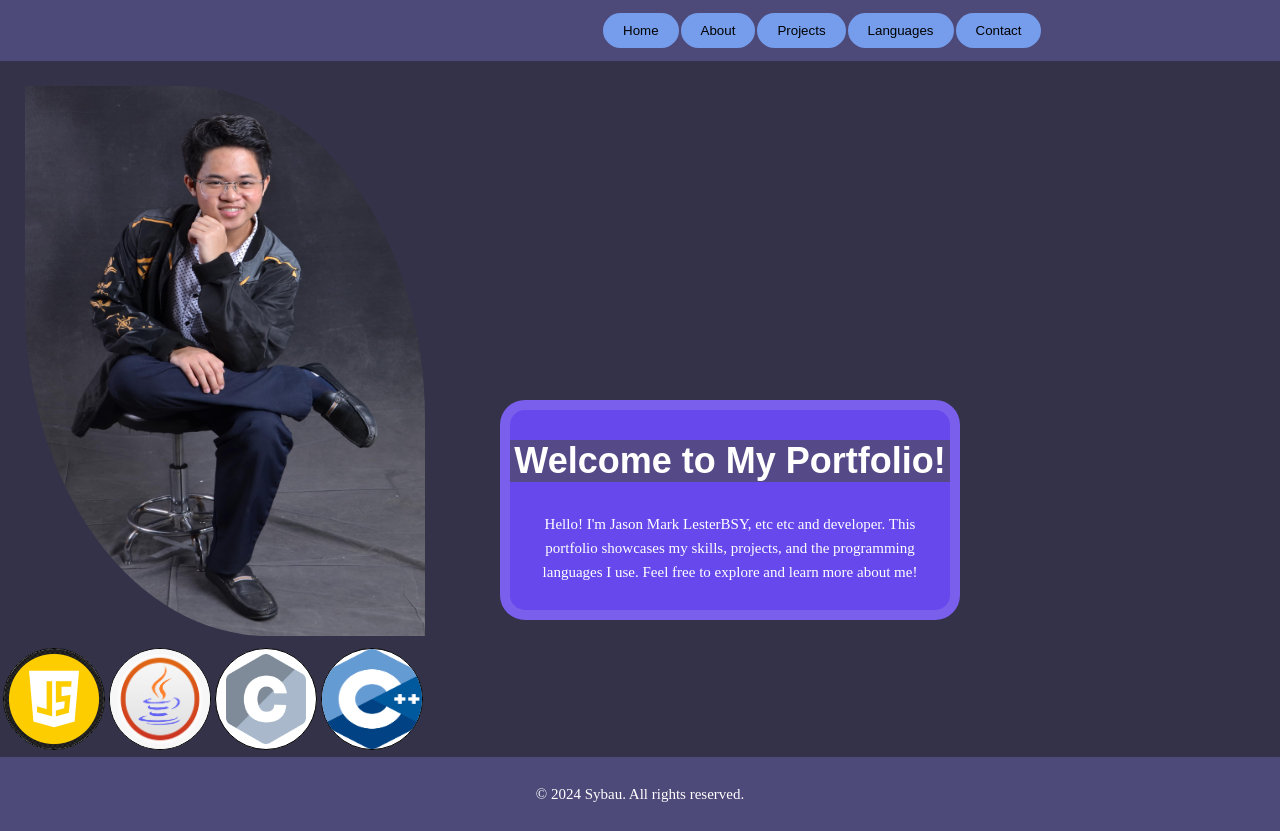
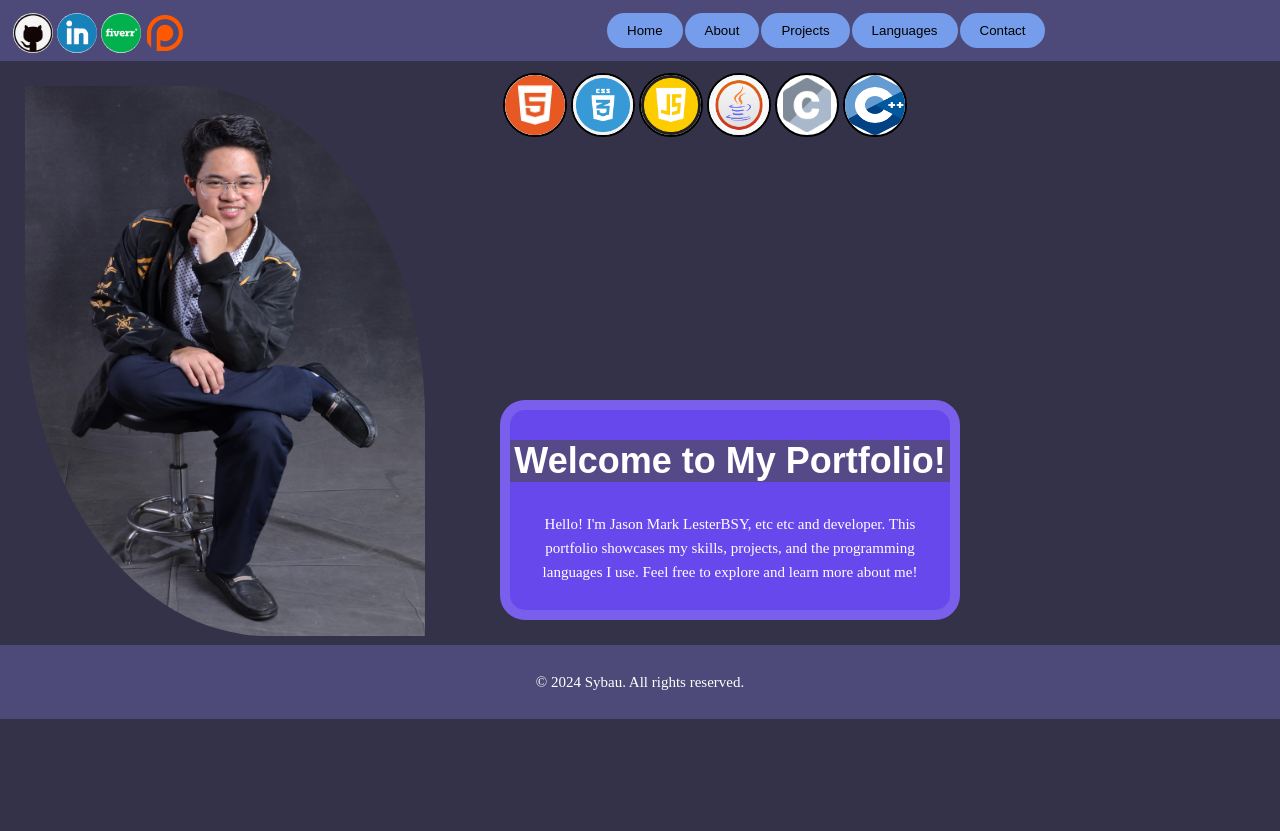
Before and after one commit to FlyingOwOL/Portfolio, a plain HTML site: page index.html in a window 1280 px wide. After the commit the page ends 800 px from the top, so only its background shows below. Drawn offline with Linux system fonts and the light colour scheme.

Commit message:
Added social header options

```diff
--- a/index.html
+++ b/index.html
@@ -13,6 +13,32 @@
     <header>
         <table>
             <tr>
+                <td>
+                    <table class = "socialOptions">
+                        <tr>
+                            <td>
+                                <a href = 'https://github.com/FlyingOwOL'>
+                                    <img src="resources/images/Github Icon.png" alt="GitHub Icon" class = "headerIcons">
+                                </a>
+                            </td>
+                            <td>
+                                <a href = 'https://www.linkedin.com/in/jason-sy-23958b361'>
+                                    <img src="resources/images/linkedin icon.png" alt="LinkedIn Icon" class = "headerIcons">
+                                </a>
+                            </td>
+                            <td>
+                                <a href = 'https://www.fiverr.com/jason4909'>
+                                    <img src="resources/images/fiverr icon.png" alt="Fiverr Icon" class = "headerIcons">
+                                </a>
+                            </td>
+                            <td>
+                                <a href='https://www.patreon.com/c/KwonchieOwl'>
+                                    <img src="resources/images/patreon icon.png" alt="Patreon Icon" class = "headerIcons">
+                                </a>
+                            </td>
+                        </tr>
+                    </table>
+                </td>
                 <td class="headerOptions">
                     <button onclick="window.location.href='index.html'">Home</button>
                 </td>
@@ -33,8 +59,13 @@
     </header>
 
     <img src="resources/images/self photo.jpeg" alt="Self Photo" width="400" height="550" class = "selfImage">
-    <table>
+    <table class = "iconTable">
         <tr>
+            <td>
+                <img src="resources/images/HTML icon.jpg" alt="HTML Icon" class = "icon">
+            </td>
+            <td>
+                <img src="resources/images/CSS icon.png" alt="CSS Icon" class = "icon">
             <td>
                 <img src="resources/images/JSIcon.png" alt="JavaScript Icon" class = "icon">
             </td>
--- a/pages/index/index body.css
+++ b/pages/index/index body.css
@@ -15,3 +15,10 @@
     left: 500px;
     top: 400px;
 }
+
+table.iconTable
+{
+    position: absolute;
+    left: 500px;
+    top: 70px;
+}
--- a/resources/css/body.css
+++ b/resources/css/body.css
@@ -25,9 +25,9 @@ img
 
 img.icon
 {
-    width: 100px;
-    height: 100px;
-    border: 1px solid rgb(0, 0, 0);
+    width: 60px;
+    height: 60px;
+    border: 2px solid rgb(0, 0, 0);
     background-color: rgb(255, 255, 255);
 }
 
--- a/resources/css/header.css
+++ b/resources/css/header.css
@@ -17,6 +17,33 @@ header
     top: 0px;
 }
 
+a
+{
+    text-decoration: none;
+    color: rgb(255, 255, 255);
+    font-size: 20px;
+    font-family: Arial, sans-serif;
+}
+
+a:hover
+{
+    opacity: 0.5;
+}
+
+
+table.socialOptions
+{
+    position: absolute;
+    left: 10px;
+    top: 10px;
+}
+
+img.headerIcons
+{
+    height: 40px;
+    width: 40px;
+}
+
 button
 {
     background-color: rgb(118, 157, 235);
```
Also changed, not shown: resources/images/CSS icon.png (added), resources/images/Github Icon.png (added), resources/images/HTML icon.jpg (added), resources/images/fiverr icon.png (added), resources/images/linkedin icon.png (added), resources/images/patreon icon.png (added), resources/images/self photo2.jpg (deleted).
